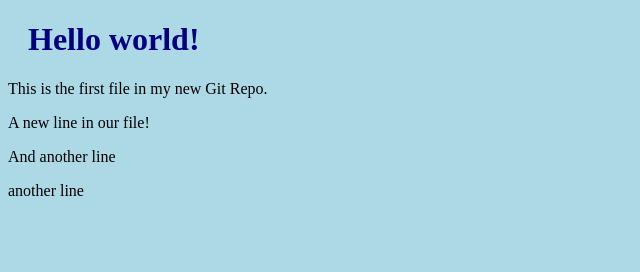
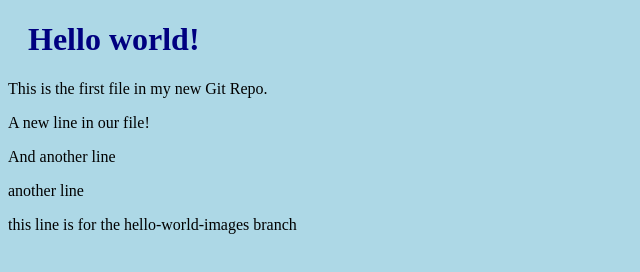
Before and after one commit to tedible/hello-world, a plain HTML site: page index.html in a window 1280 px wide. Shown: the whole page, without its empty margins (0-640 px from the left). Drawn offline with Linux system fonts and the light colour scheme.

Commit message:
added a line for hello-world-images branch

```diff
--- a/index.html
+++ b/index.html
@@ -11,5 +11,6 @@
 <p>A new line in our file!</p>
 <p>And another line</p>
 <p>another line</p>
+<p>this line is for the hello-world-images branch</p>
 </body>
 </html>
```
